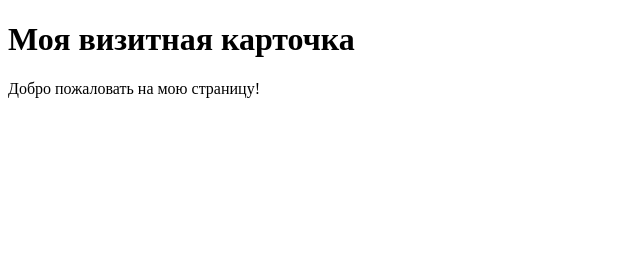
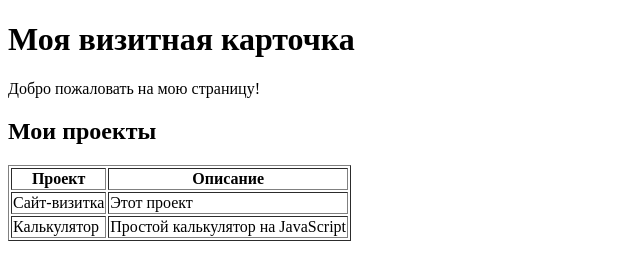
Before and after one commit to PRKTI/Urk_GIT, a plain HTML site: page index.html in a window 1280 px wide. Shown: the whole page, without its empty margins (0-640 px from the left). Drawn offline with Linux system fonts and the light colour scheme.

Commit message:
Создал ветку feature/portfolio добавил раздел портфолио в index.html

```diff
--- a/index.html
+++ b/index.html
@@ -9,3 +9,18 @@
 <p>Добро пожаловать на мою страницу!</p>
 </body>
 </html>
+<h2>Мои проекты</h2>
+<table border="1">
+<tr>
+<th>Проект</th>
+<th>Описание</th>
+</tr>
+<tr>
+<td>Сайт-визитка</td>
+<td>Этот проект</td>
+</tr>
+<tr>
+<td>Калькулятор</td>
+<td>Простой калькулятор на JavaScript</td>
+</tr>
+</table>
```
